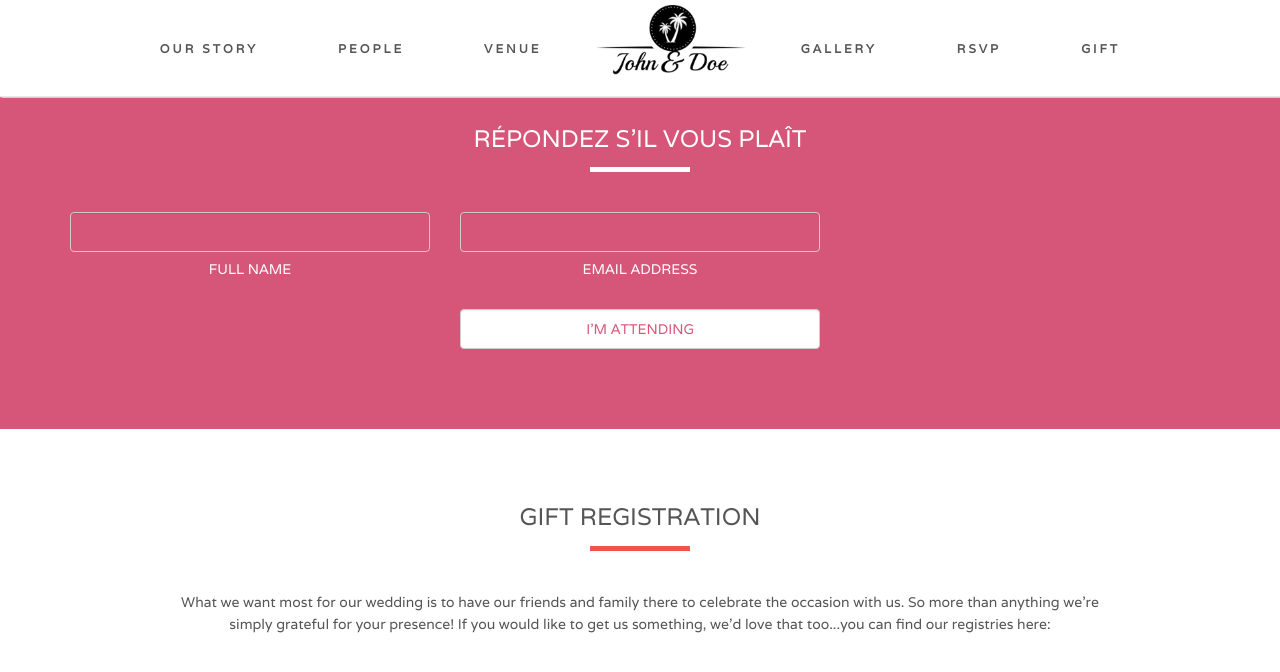
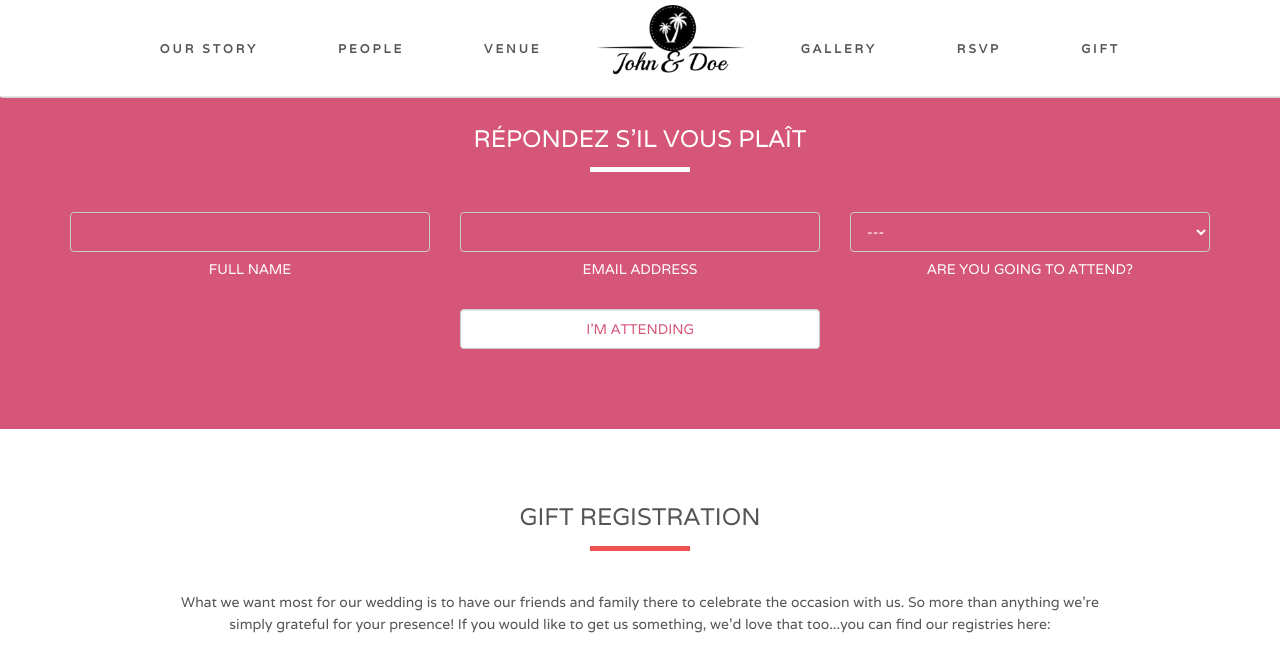
Before and after one commit to project-agape/project-agape.github.io, a Jekyll site: the page built from index.html, in a window 1280 px wide and 900 px high, scrolled down 3819 px, cut to the strip 0-682 px from the top of the window. Shown: the top 672 px of the strip. Built offline with Jekyll 4.4.1, drawn with Linux system fonts in a browser that asks for light colours; nearby versions of some CDN libraries; library files that are not in the unit come from our copies.

Commit message:
Update rsvp function

```diff
--- a/_includes/home/rsvp.html
+++ b/_includes/home/rsvp.html
@@ -3,29 +3,32 @@
     <hr class="section-spacer"/>
     <div class="content-container clearfix">
         <script type="text/javascript">var submitted = false;</script>
-        <iframe name="hidden_iframe" id="hidden_iframe" style="display:none;" onload="if(submitted){window.location='../';}"></iframe>
+        <iframe name="hidden_iframe" id="hidden_iframe" style="display:none;)"></iframe>
 
-        <form name="" action="https://docs.google.com/a/crux.design/forms/d/e/1FAIpQLScpHtccmlo1H8Z3rOvIOLsn4aeQfsj5rK_JwYiNBrtO8ts-BA/formResponse" class="form-content clearfix" target="hidden_iframe" method="POST" id="ss-form" target="_self" onsubmit="submitted=true">
+        <form id="form-content" name="" action="https://docs.google.com/a/crux.design/forms/d/e/1FAIpQLScpHtccmlo1H8Z3rOvIOLsn4aeQfsj5rK_JwYiNBrtO8ts-BA/formResponse" class="form-content clearfix" target="hidden_iframe" method="POST" id="ss-form" target="_self" onsubmit="submitted=true">
             <div class="col-md-4">
-                <input type="text" name="entry.1350055067" id="entry.1350055067" value="" size="40" class="form-control" aria-required="true" aria-invalid="false">
+                <input autocomplete="off" required type="text" name="entry.1350055067" id="entry.1350055067" value="" size="40" class="form-control" aria-required="true" aria-invalid="false">
                 <span class="content-title">FULL NAME</span>
             </div>
             <div class="col-md-4">
-                <input type="email" name="entry.1251597571" id="entry.1251597571" value="" size="40" class="form-control" aria-required="true"
+                <input autocomplete="off" required type="email" name="entry.1251597571" id="entry.1251597571" value="" size="40" class="form-control" aria-required="true"
                        aria-invalid="false">
                 <span class="content-title">EMAIL ADDRESS</span>
             </div>
-            <!--<div class="col-md-4">-->
-                <!--<select name="menu" class="form-control" aria-required="true" aria-invalid="false">-->
-                    <!--<option value="">-&#45;&#45;</option>-->
-                    <!--<option value="Yes I will">Yes, I Will</option>-->
-                    <!--<option value="No I'm Not">No, I'm Not</option>-->
-                <!--</select>-->
-                <!--<span class="content-title">ARE YOU GOING TO ATTEND?</span>-->
-            <!--</div>-->
+            <div class="col-md-4">
+                <select required id="entry.786790778" name="entry.786790778" class="menu-select form-control" aria-required="true" aria-invalid="false">
+                    <option class="menu-choice" name="entry.786790778" value="">---</option>
+                    <option value="Yes">Yes</option>
+                    <option value="No">No</option>
+                </select>
+                <span class="content-title">ARE YOU GOING TO ATTEND?</span>
+            </div>
             <div class="col-md-offset-4 col-md-4">
-                <input type="submit" id="ss-submit" value="I'm Attending" class="form-control submit-button">
+                <button data-toggle="modal" type="submit" id="ss-submit" class="form-control submit-button">I'm Attending</button>
             </div>
         </form>
     </div>
 </div>
+
+
+<!-- modal -->
--- a/js/home.js
+++ b/js/home.js
@@ -7,7 +7,24 @@
     main.onMenuClick();
     main.onClickBrandLogo();
     main.onClickIntroButton();
+    main.onFormSubmit();
+}
 
+main.onFormSubmit = function (){
+    $("#form-content").submit(function(){
+       $("#ss-submit").attr("disabled", true);
+        setTimeout(function(){
+            $("#ss-submit").attr("disabled", false);
+        }, 1000);
+    });
+
+    $("#hidden_iframe").on('load',function () {
+        $("#myModal").modal('show');
+        $("#form-content")[0].reset();
+        setTimeout(function(){
+            $("#myModal").modal('hide');
+        }, 2000);
+    });
 }
 
 main.onClickIntroButton = function(){
```
